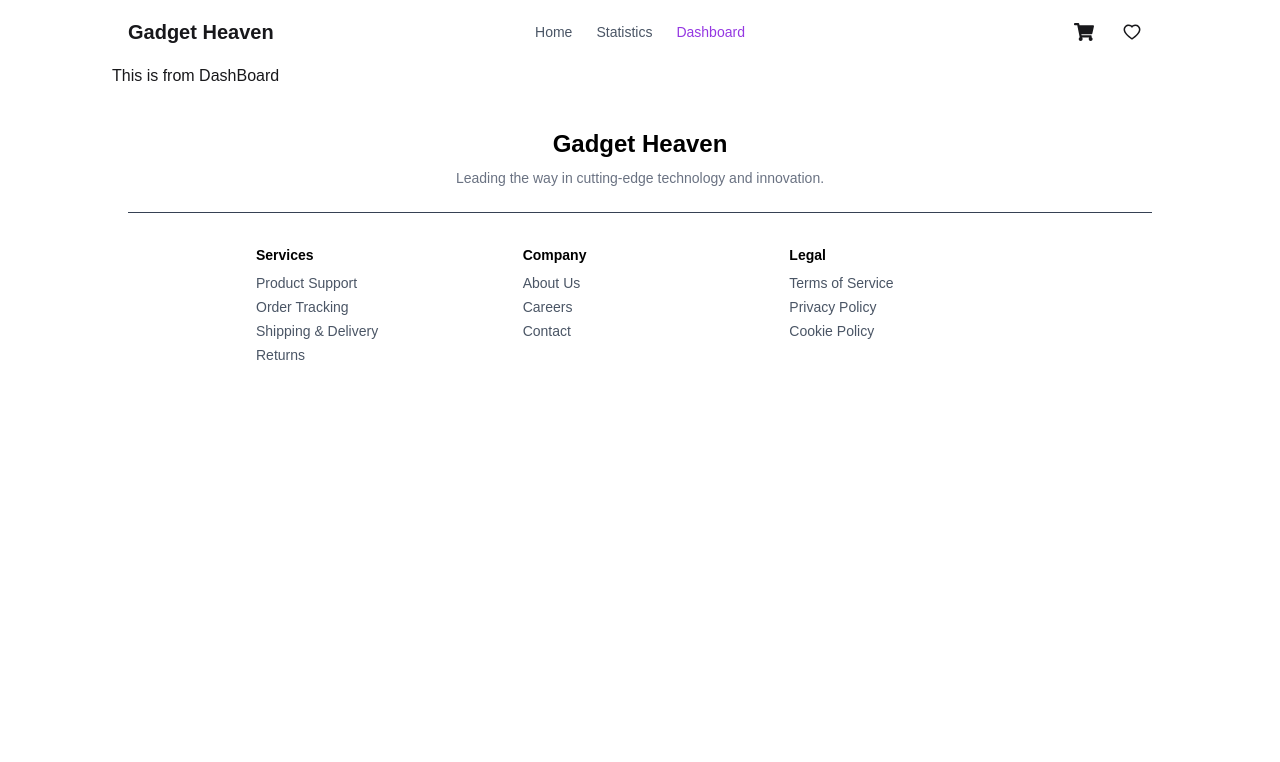
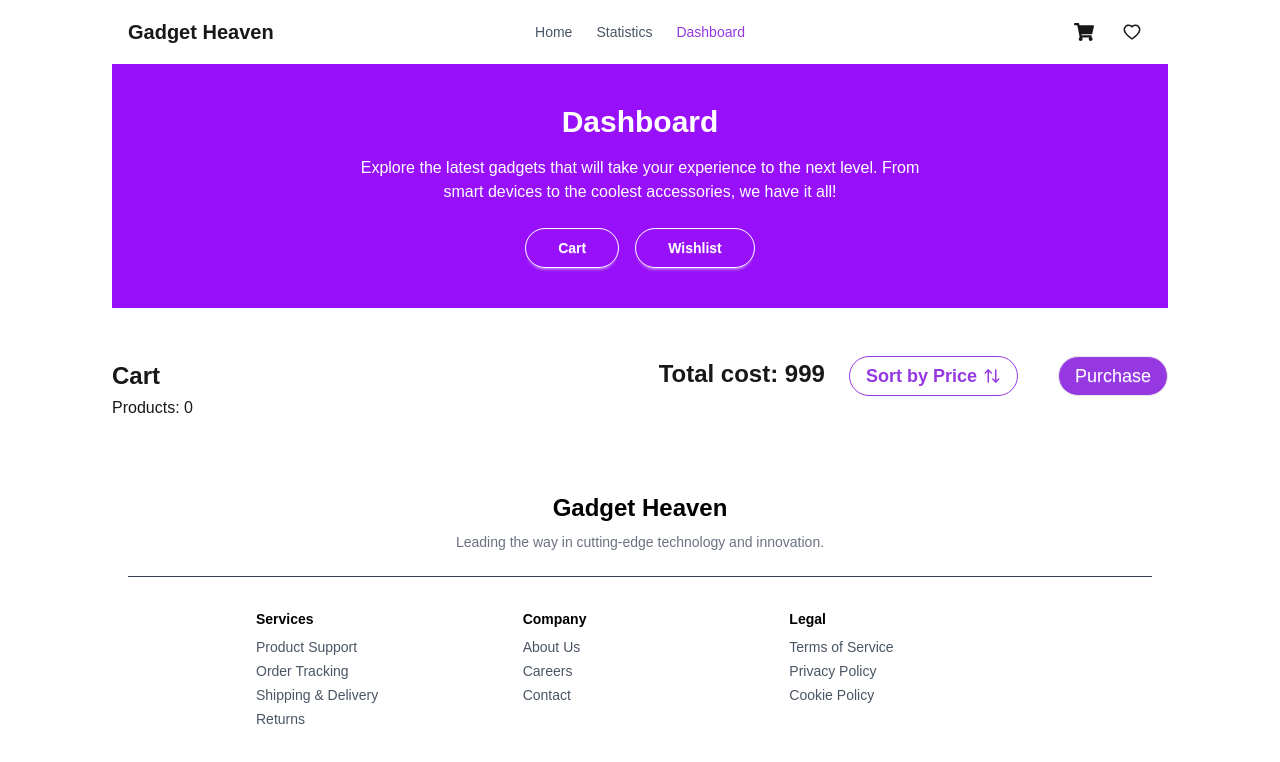
Before and after one commit to MostafijurRuman/Gadget-Heaven, a React (Vite) app: page /dashboard in a window 1280 px wide. Shown: the top 762 px of the page. Built offline with nearby package versions, Linux system fonts and the light colour scheme.

Commit message:
Cart Added

```diff
--- a/package.json
+++ b/package.json
@@ -15,6 +15,7 @@
     "react-dom": "^19.1.0",
     "react-icons": "^5.5.0",
     "react-router-dom": "^7.6.0",
+    "react-toastify": "^11.0.5",
     "tailwindcss": "^4.1.5"
   },
   "devDependencies": {
--- a/src/Components/Dashboard/Dashboard.jsx
+++ b/src/Components/Dashboard/Dashboard.jsx
@@ -1,9 +1,82 @@
+import {  useContext, useEffect, useState } from "react";
+import { LuArrowUpDown } from "react-icons/lu";
+import { CartContext, WishlistContext } from "../../Context/Cart&WishlistContext";
+import { useLoaderData } from "react-router-dom";
+import { FaTimesCircle } from "react-icons/fa";
+
+export default function Dashboard() {
+  const { cart,removeFromCart } = useContext(CartContext);
+  const { wishlist } = useContext(WishlistContext);
+  const Products =useLoaderData();
+
+   const [cartProduct, setCartProduct] = useState([]);
+
+    useEffect(() => {
+      const filteredProducts = Products.filter(product => cart.includes(product.product_id));
+      setCartProduct(filteredProducts);
+    }, [Products, cart]);
 
 
-export default function Dashboard() {
   return (
     <div>
-      <h1>This is from DashBoard</h1>
+        {/* Header Section */}
+        <div className="bg-purple-600 text-white py-10 text-center">
+            <h1 className="text-3xl font-bold mb-4">Dashboard</h1>
+            <p className="mb-6 max-w-xl mx-auto">
+              Explore the latest gadgets that will take your experience to the next level. From smart devices to
+              the coolest accessories, we have it all!
+            </p>
+            <div className="flex justify-center gap-4">
+              <button className="btn rounded-full px-8 font-semibold hover:bg-purple-100 hover:text-purple-600 bg-transparent border-white text-white">
+                Cart
+              </button>
+              <button className="btn rounded-full px-8 font-semibold hover:bg-purple-100 hover:text-purple-600 bg-transparent border-white text-white">
+                Wishlist
+              </button>
+          </div>
+        </div>
+        {/*  cart section */}
+        <div className="flex justify-between items-center mt-12">
+          <h1 className="text-[24px] font-bold">Cart</h1>
+          <div className="flex gap-6">
+              <h1 className="text-[24px] font-bold">Total cost: 999 </h1>
+              <button className="btn text-[18px] font-semibold text-[#9538E2] bg-white border-[#9538E2] rounded-4xl hover:bg-[#9538E2] hover:text-white mr-4">
+                Sort by Price <LuArrowUpDown /></button>
+              <button className="btn text-[18px] font-medium bg-[#9538E2] text-white rounded-4xl hover:bg-white hover:text-[#9538E2] hover:border-[#9538E2]">
+                Purchase</button>
+              </div>
+        </div>
+        {/* show data */}
+        <div>
+          <h1>Products: {cart.length} </h1>
+          <div className="grid grid-cols-1  gap-6 mt-8">
+            {cartProduct.map((product) => (
+              <div className="flex items-center bg-white rounded-xl shadow-md p-4 space-x-4">
+                  <div className="w-[120px] h-[85px] bg-gray-200 rounded-lg flex-shrink-0">
+                    <img
+                      src={product.product_image}
+                      alt={product.product_title}
+                      className="w-full h-full object-cover rounded-lg"
+                    />
+                  </div>
+                  <div className="flex-grow">
+                    <h2 className="text-lg font-bold">{product.product_title}</h2>
+                    <p className="text-gray-500 text-sm">{product.description}</p>
+                    <p className="text-md font-semibold mt-2">Price: ${product.price}</p>
+                  </div>
+                  <div>
+                    <button onClick={() => removeFromCart(product.product_id)}>
+                      <FaTimesCircle className="text-red-500 text-xl hover:text-red-700" />
+                    </button>
+                  </div>
+              </div>
+            ))}
+          </div>
+        </div>
+
+
     </div>
   )
 }
+
+// bg-white text-purple-600
--- a/src/Components/Main/ProductDetails.jsx
+++ b/src/Components/Main/ProductDetails.jsx
@@ -1,5 +1,7 @@
 import { useLocation } from "react-router-dom";
 import { FaStar, FaRegStar, FaCartPlus, FaHeart } from "react-icons/fa";
+import { useContext } from "react";
+import { CartContext, WishlistContext } from "../../Context/Cart&WishlistContext";
 
 export default function ProductDetails() {
     const location = useLocation();
@@ -20,6 +22,8 @@ export default function ProductDetails() {
         );
     };
 
+    const { cart, addToCart, removeFromCart } = useContext(CartContext);
+    const { wishlist, addToWishlist, removeFromWishlist } = useContext(WishlistContext);
     return (
         <div className="min-h-screen bg-gray-100">
             {/* Header Section */}
@@ -93,7 +97,7 @@ export default function ProductDetails() {
                         )}
 
                         <div className="mt-6 flex items-center gap-3">
-                            <button className="btn bg-purple-600 text-white hover:bg-purple-700">
+                            <button onClick={()=>addToCart(product.product_id)} className="btn bg-purple-600 text-white hover:bg-purple-700">
                                 Add To Card <FaCartPlus className="ml-2" />
                             </button>
                             <button className="btn btn-outline">
--- a/src/Components/Root/Root.jsx
+++ b/src/Components/Root/Root.jsx
@@ -2,6 +2,7 @@ import { Outlet, useLocation } from "react-router-dom";
 import Header from "../Header/Header";
 import Footer from "../Footer/Footer";
 import { useEffect } from "react";
+import { ToastContainer } from 'react-toastify';
 
 const titles = {
     "/": "Home | Gadget Heaven",
@@ -21,6 +22,7 @@ export default function Root() {
         <Header></Header>
         <Outlet></Outlet>
         <Footer></Footer>
+         <ToastContainer />
     </div>
   )
 }
--- /dev/null
+++ b/src/Context/Cart&WishlistContext.jsx
@@ -0,0 +1,36 @@
+import React, { createContext } from 'react';
+ import { toast } from 'react-toastify';
+export const CartContext = createContext();
+export const WishlistContext = createContext();
+
+export const CartProvider = ({ children }) => {
+    const [cart, setCart] = React.useState([]);
+    const [wishlist, setWishlist] = React.useState([]);
+
+    const addToCart = (item) => {
+        setCart((prevCart) => [...prevCart, item]);
+        toast.success(`This Product Added To Your Cart`)
+    }
+
+    const removeFromCart = (itemId) => {
+        setCart((prevCart) => prevCart.filter(item => item !== itemId));
+        toast.success(`Product Removed From Your Cart`)
+    };
+
+    const addToWishlist = (item) => {
+        setWishlist((prevWishlist) => [...prevWishlist, item]);
+    };
+
+    const removeFromWishlist = (itemId) => {
+        setWishlist((prevWishlist) => prevWishlist.filter(item => item.id !== itemId));
+    };
+
+    return (
+
+        <CartContext.Provider value={{ cart, addToCart, removeFromCart }}>
+            <WishlistContext.Provider value={{ wishlist, addToWishlist, removeFromWishlist }}>
+                {children}
+            </WishlistContext.Provider>
+        </CartContext.Provider>
+    );
+}
--- a/src/main.jsx
+++ b/src/main.jsx
@@ -11,6 +11,7 @@ import Home from './Components/Home/Home';
 import Statistics from './Components/Statistics/Statistics';
 import Dashboard from './Components/Dashboard/Dashboard'
 import ProductDetails from './Components/Main/ProductDetails';
+import { CartProvider } from './Context/Cart&WishlistContext';
 
 const router = createBrowserRouter([
   {
@@ -34,13 +35,16 @@ const router = createBrowserRouter([
       {
         path: "/dashboard",
         element: <Dashboard></Dashboard>,
+        loader: () => fetch('../public/Products.json'),
       },
     ],
   },
 ]);
 
 createRoot(document.getElementById('root')).render(
-  <StrictMode>
+  <CartProvider>
+    <StrictMode>
      <RouterProvider router={router} />
-  </StrictMode>,
+    </StrictMode>,
+  </CartProvider>
 )
```
Also changed, not shown: 1 other file (tests, documents, lock files or other folders).
